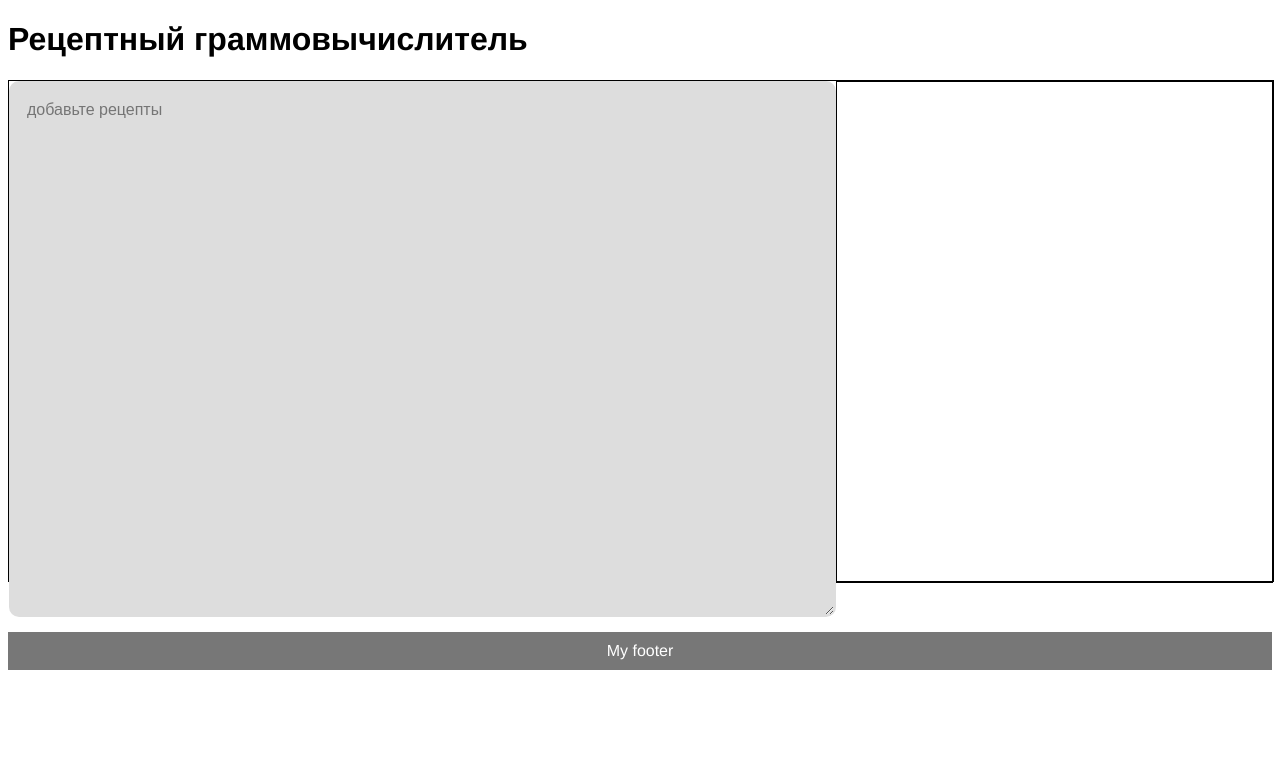
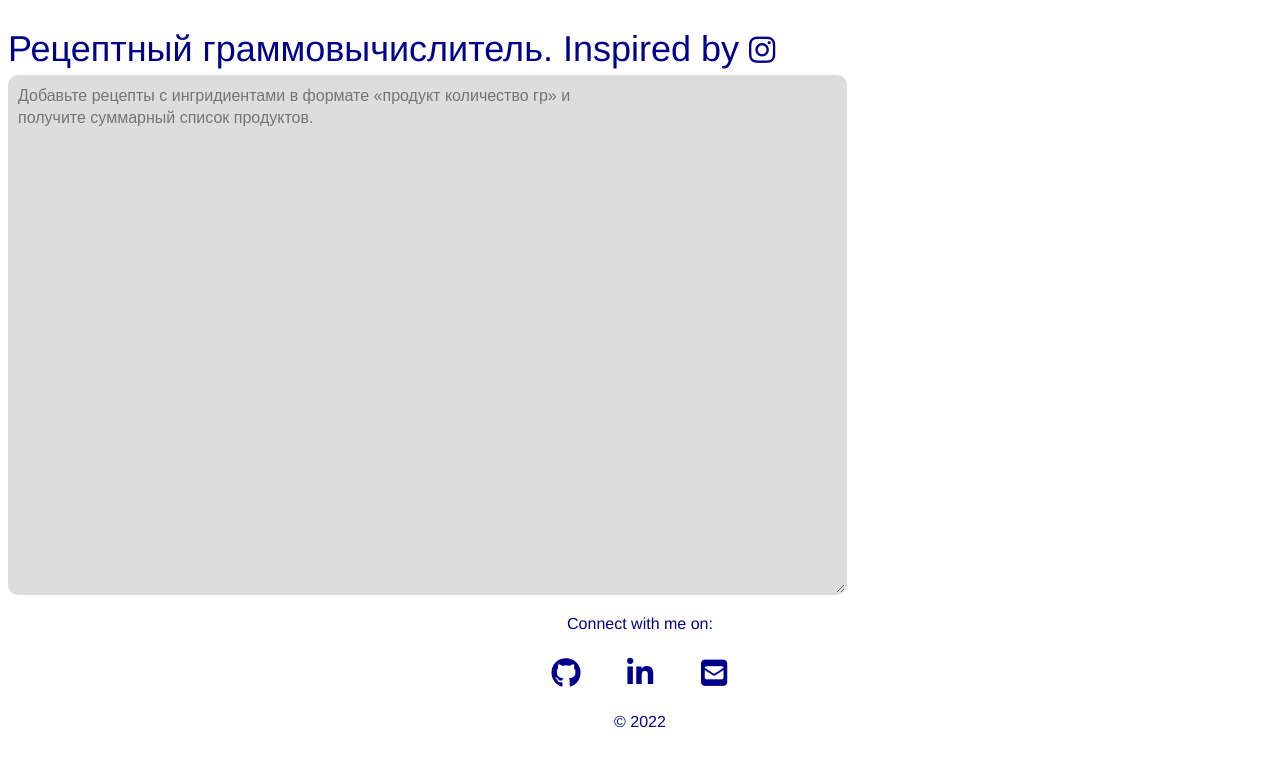
Before and after one commit to bukhovsky/web_sum_recipe_ingredients2, a Vue app: page / in a window 1280 px wide. Shown: the top 766 px of the page. Built offline with nearby package versions, Linux system fonts and the light colour scheme.

Commit message:
footer add. page is ready

```diff
--- a/index.html
+++ b/index.html
@@ -3,11 +3,15 @@
   <head>
     <meta charset="UTF-8" />
     <link rel="icon" href="/favicon.ico" />
+    <!-- <link rel='stylesheet' href='https://cdnjs.cloudflare.com/ajax/libs/font-awesome/4.7.0/css/font-awesome.min.css'>    -->
+    <script src="https://kit.fontawesome.com/02cb3225eb.js" crossorigin="anonymous"></script>
     <meta name="viewport" content="width=device-width, initial-scale=1.0" />
     <title>Vite App</title>
   </head>
   <body>
     <div id="app"></div>
+
+
     <script type="module" src="/src/main.js"></script>
   </body>
 </html>
--- a/src/App.vue
+++ b/src/App.vue
@@ -3,11 +3,13 @@
 // Check out https://v3.vuejs.org/api/sfc-script-setup.html#sfc-script-setup
 
 import Myinput from './components/Myinput.vue'
+import Myfooter from './components/Myfooter.vue'
 </script>
 
 <template>
 
   <Myinput />
+<Myfooter />
 </template>
 
 <style>
--- /dev/null
+++ b/src/components/Myfooter.vue
@@ -0,0 +1,68 @@
+<script setup>
+
+
+</script>
+
+<template>
+
+
+<footer>
+
+
+<div>Connect with me on: </div>
+
+
+
+<a href="https://github.com/bukhovsky" class='fa fa-github' target="_blank"></a>
+
+<a href="https://www.linkedin.com/in/viacheslav-bukhovskyi-20979079/" class="fa fa-linkedin" target="_blank"></a>
+
+<a href="mailto:bukhovsky@gmail.com" class="fa fa-square-envelope"></a>
+
+
+<div>&copy; 2022</div>
+
+</footer>
+
+</template>
+
+<style scoped>
+*{
+  margin: 0;
+  padding: 0;
+}
+
+
+
+
+.fa {
+  padding: 20px;
+  font-size: 30px;
+  width: 30px;
+  text-align: center;
+  text-decoration: none;
+  margin: 5px 2px;
+  border-radius: 50%;
+}
+
+a:active, /* активная/посещенная ссылка */
+a:hover,  /* при наведении */
+a {
+  text-decoration: none;
+  color: darkblue;
+}
+
+  footer {
+
+  /* background-color: #777; */
+  margin-top: 35px;
+  padding: 5px;
+  text-align: center;
+  color: darkblue;
+  flex: 0 0 auto;
+}
+
+
+
+
+</style>
--- a/src/components/Myinput.vue
+++ b/src/components/Myinput.vue
@@ -14,12 +14,15 @@ function submit() {
 
 <template>
 
-<h1>Рецептный граммовычислитель</h1>
+<div class = "topline">Рецептный граммовычислитель. Inspired by<a href="https://www.instagram.com/anna__nutritionist/" class="fa fa-instagram" target="_blank"></a></div>
+<div> </div>
+
 
 <div class = "mainarea">
 
 
-<textarea v-model="recipe" @keyup="submit(message)" placeholder="добавьте рецепты" rows="10" cols="30"></textarea>
+<textarea v-model="recipe" @keyup="submit(message)" placeholder="Добавьте рецепты с ингридиентами в формате «продукт количество гр» и
+получите суммарный список продуктов." rows="10" cols="30"></textarea>
 
 <ul>
 <li v-for="item in ingredients">
@@ -28,32 +31,48 @@ function submit() {
 </ul>
 </div>
 
-<footer>
-  My footer
-</footer>
-
 </template>
 
 <style scoped>
+*{
+  margin: 0;
+  padding: 0;
+  color: darkblue;
+}
+
+.topline {
+  margin-top: 25px;
+  font-size: 36px;
+
+}
 .mainarea {
   display: flex;
   flex-wrap: wrap;
-  border: 1px solid black;
+  /* border: 1px solid black; */
   height: 500px;
   width: 100%;
 
 
 }
 
+.fa {
+  padding: 10px;
+  font-size: 30px;
+  width: 25px;
+  text-align: center;
+  text-decoration: none;
+  /* margin: 5px 2px; */
+  border-radius: 50%;
+}
 
 
 textarea {
   flex: 2;
   background-color: #dddddd;
   color: #666666;
-  padding: 1em;
-  border-radius: 10px;
-  border: 2px solid transparent;
+ padding: 0.5rem;
+   border-radius: 10px;
+   border: 2px solid transparent;
   outline: none;
   font-family: "Heebo", sans-serif;
   font-weight: 500;
@@ -78,24 +97,18 @@ textarea:focus {
 
 
 ul {
+  padding: 0.5rem;
   flex: 1;
  margin: 0;
- border: 1px solid black;
+  /* border: 1px solid black;  */
   height: 500px;
   /* width: 35%; */
   font-size: 16px;
 }
 
+li {
 
-  footer {
-    margin-top: 50px;
-  background-color: #777;
-  padding: 10px;
-  text-align: center;
-  color: white;
-
+  list-style-type: none;
 }
 
-
-
 </style>
```
Also changed, not shown: src/assets/GitHub-Mark-Light-32px.png (added), src/assets/GitHub-Mark-Light-64px.png (added).
